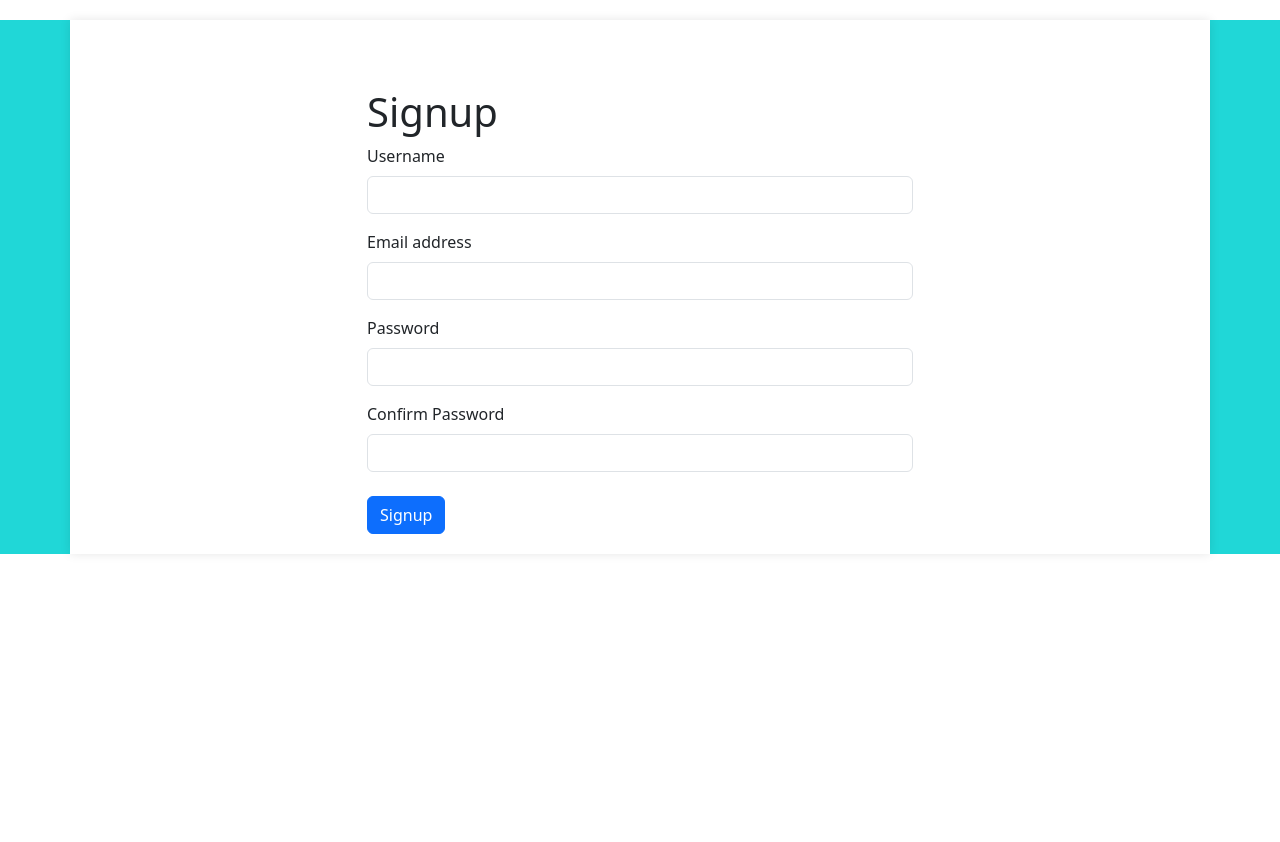
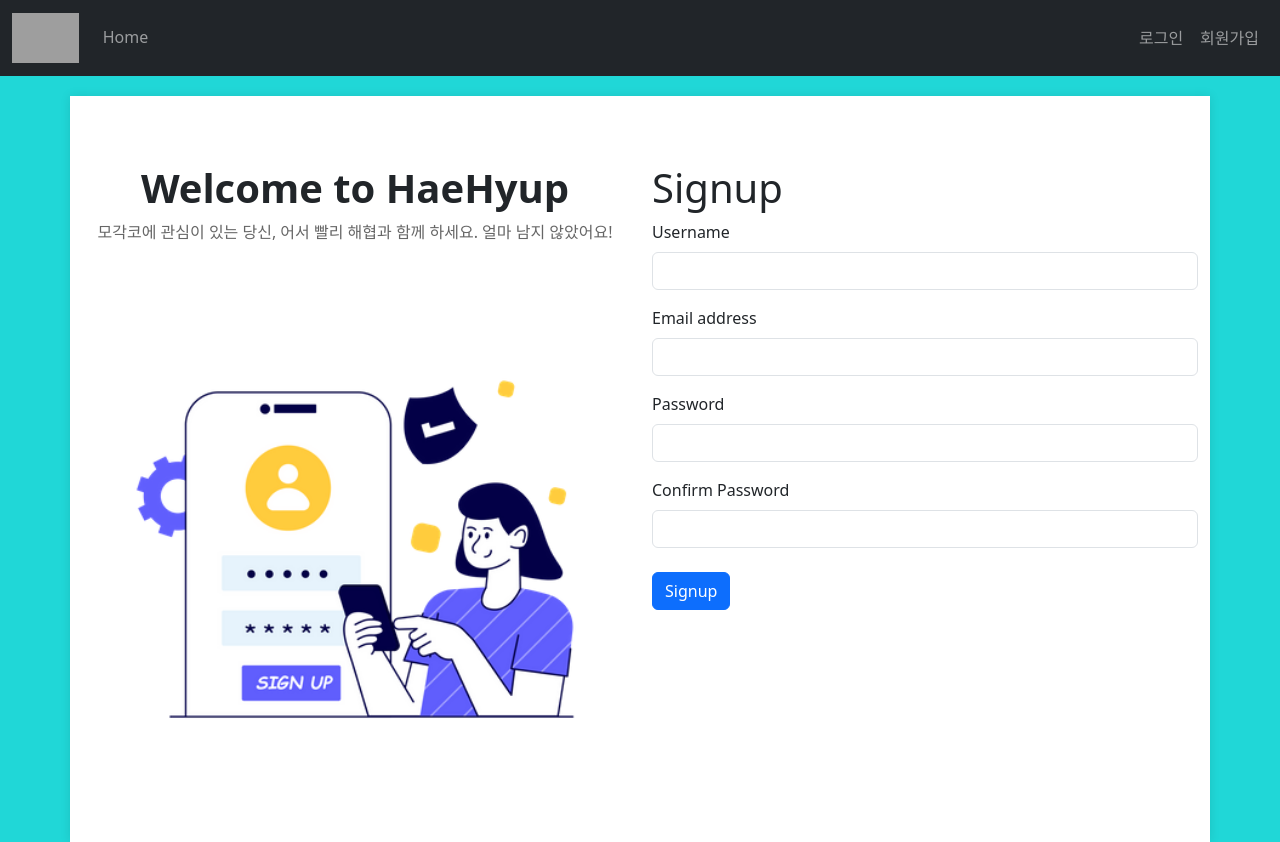
Before and after one commit to jinbepirate/haehyup-front, a React (Vite) app: page /signup in a window 1280 px wide. Before the commit the page ends 800 px from the top, so only its background shows below. Built offline with nearby package versions, Linux system fonts and the light colour scheme; grey boxes are pictures that could not be loaded.

Commit message:
feat: signup 페이지 디자인 추가

```diff
--- a/package.json
+++ b/package.json
@@ -29,6 +29,8 @@
     "localforage": "^1.10.0",
 
     "match-sorter": "^6.3.4",
+
+    "mdb-react-ui-kit": "^8.0.0",
 
     "react": "^18.2.0",
 
--- a/src/components/Home/profile/Profile.jsx
+++ b/src/components/Home/profile/Profile.jsx
@@ -1,7 +1,17 @@
-import { useEffect, useState } from "react"
-import { MDBCol, MDBContainer, MDBRow, MDBCard, MDBCardText, MDBCardBody, MDBCardImage, MDBBtn, MDBTypography, MDBIcon } from 'mdb-react-ui-kit';
+import { useEffect, useState } from "react";
+import {
+  MDBCol,
+  MDBContainer,
+  MDBRow,
+  MDBCard,
+  MDBCardText,
+  MDBCardBody,
+  MDBCardImage,
+  MDBBtn,
+  MDBTypography,
+  MDBIcon,
+} from "mdb-react-ui-kit";
 import { getUserById } from "~/lib/apis/user/userInfo";
-
 
 export default function ProfileComponent() {
   // profile 정보를 가져와서 상태로 관리
@@ -16,15 +26,19 @@ export default function ProfileComponent() {
     // });
   }, []);
   return (
-    <div className="vh-100" style={{ backgroundColor: '#eee' }}>
+    <div className="vh-100" style={{ backgroundColor: "#eee" }}>
       <MDBContainer className="container py-5 h-100">
         <MDBRow className="justify-content-center align-items-center h-100">
           <MDBCol md="12" xl="4">
-            <MDBCard style={{ borderRadius: '15px' }}>
+            <MDBCard style={{ borderRadius: "15px" }}>
               <MDBCardBody className="text-center">
                 <div className="mt-3 mb-4">
-                  <MDBCardImage src={profile.profileImageUrl}
-                    className="rounded-circle" fluid style={{ width: '100px' }} />
+                  <MDBCardImage
+                    src={profile.profileImageUrl}
+                    className="rounded-circle"
+                    fluid
+                    style={{ width: "100px" }}
+                  />
                 </div>
                 <MDBTypography tag="h4">{profile.nickname}</MDBTypography>
                 <MDBCardText className="text-muted mb-4">
@@ -43,7 +57,7 @@ export default function ProfileComponent() {
                   </MDBBtn>
                 </div>
 
-                <MDBBtn rounded size="lg">
+                <MDBBtn href="/mypage" rounded size="lg">
                   MY PAGE
                 </MDBBtn>
               </MDBCardBody>
@@ -52,5 +66,5 @@ export default function ProfileComponent() {
         </MDBRow>
       </MDBContainer>
     </div>
-  )
+  );
 }
--- a/src/components/MyNavbar/MyNavbar.jsx
+++ b/src/components/MyNavbar/MyNavbar.jsx
@@ -24,7 +24,9 @@ export default function MyNavbar() {
       variant="dark"
     >
       <Container fluid>
-        <Navbar.Brand href="#"><img src={LogoImg} alt='logo image' height='50' /></Navbar.Brand>
+        <Navbar.Brand href="#">
+          <img src={LogoImg} alt="logo image" height="50" />
+        </Navbar.Brand>
         <Navbar.Toggle aria-controls={`Navbar-expand-${EXPAND_BREAKPOINT}`} />
         <Navbar.Offcanvas
           id={`Navbar-expand-${EXPAND_BREAKPOINT}`}
@@ -33,25 +35,28 @@ export default function MyNavbar() {
         >
           <Offcanvas.Header closeButton>
             <Offcanvas.Title id={`NavbarLabel-expand-${EXPAND_BREAKPOINT}`}>
-              { BRAND_TITLE }
+              {BRAND_TITLE}
             </Offcanvas.Title>
           </Offcanvas.Header>
           <Offcanvas.Body className="flex-row-reverse">
             <Nav
               className={`justify-content-around flex-row pb-4 pb-${EXPAND_BREAKPOINT}-0`}
             >
-              <Nav.Link className="flex-grow-1 text-center border border-dark border-end-0"
-                        href="/login">
+              <Nav.Link
+                className="flex-grow-1 text-center border border-dark border-end-0"
+                href="/signin"
+              >
                 로그인
               </Nav.Link>
-              <Nav.Link className="flex-grow-1 text-center border border-dark"
-                        href="/signup">
+              <Nav.Link
+                className="flex-grow-1 text-center border border-dark"
+                href="/signup"
+              >
                 회원가입
               </Nav.Link>
             </Nav>
             <Nav className="justify-content-start flex-grow-1 pe-3">
-              <Nav.Link href="#action1">Home</Nav.Link>
-              <Nav.Link href="#action2">게시판</Nav.Link>
+              <Nav.Link href="/home">Home</Nav.Link>
             </Nav>
           </Offcanvas.Body>
         </Navbar.Offcanvas>
--- a/src/routes/board/mypage/mypage.jsx
+++ b/src/routes/board/mypage/mypage.jsx
@@ -1,6 +1,7 @@
 import React, { useState, useEffect } from "react";
 import { Container, Row, Col, Image } from "react-bootstrap";
 import "./mypage.css";
+import MyNavbar from "../../../components/MyNavbar/MyNavbar";
 
 const MyPage = () => {
   // 사용자 정보와 스터디 리스트를 상태로 관리
@@ -25,6 +26,9 @@ const MyPage = () => {
   }, []);
 
   return (
+    <>
+      <MyNavbar />
+
       <Container>
         <h1 className="header">
           <b>🫡마이페이지</b>
@@ -50,7 +54,11 @@ const MyPage = () => {
                 <b>사용자 정보</b>
               </h2>
 
-            <Image className="profile" src="src\img\jinbe.jpeg" roundedCircle />
+              <Image
+                className="profile"
+                src="src\img\jinbe.jpeg"
+                roundedCircle
+              />
 
               <p>이름: {userInfo.name}</p>
               <p>이메일: {userInfo.email}</p>
@@ -58,6 +66,7 @@ const MyPage = () => {
           </Col>
         </Row>
       </Container>
+    </>
   );
 };
 
--- a/src/routes/board/signin/signin.jsx
+++ b/src/routes/board/signin/signin.jsx
@@ -1,5 +1,6 @@
 import React, { useState } from "react";
 import { Form, Button, Container, Row, Col, Alert } from "react-bootstrap";
+import MyNavbar from "../../../components/MyNavbar/MyNavbar";
 
 export default function Signin() {
   const [formData, setFormData] = useState({
@@ -35,6 +36,8 @@ export default function Signin() {
   };
 
   return (
+    <>
+      <MyNavbar />
       <Container>
         <Row className="justify-content-md-center mt-5">
           <Col md={6}>
@@ -76,5 +79,6 @@ export default function Signin() {
           </Col>
         </Row>
       </Container>
+    </>
   );
 }
--- a/src/routes/board/signup/signup.jsx
+++ b/src/routes/board/signup/signup.jsx
@@ -1,5 +1,6 @@
 import React, { useState } from "react";
 import { Form, Button, Container, Row, Col, Alert } from "react-bootstrap";
+import MyNavbar from "../../../components/MyNavbar/MyNavbar";
 
 export default function Signup() {
   const [formData, setFormData] = useState({
@@ -37,8 +38,32 @@ export default function Signup() {
   };
 
   return (
+    <>
+      <MyNavbar />
       <Container>
         <Row className="justify-content-md-center mt-5">
+          <Col
+            md={6}
+            style={{
+              display: "flex",
+              flexDirection: "column",
+              textAlign: "center",
+              justifyContent: "space-evenly",
+            }}
+          >
+            <h1>
+              <b>Welcome to HaeHyup</b>
+            </h1>
+            <p>
+              모각코에 관심이 있는 당신, 어서 빨리 해협과 함께 하세요. 얼마 남지
+              않았어요!
+            </p>
+            <img
+              src="src\img\sign-up.png"
+              alt="Signup illustration"
+              className="img-fluid mt-3"
+            />
+          </Col>
           <Col md={6}>
             <h1>Signup</h1>
             {error && <Alert variant="danger">{error}</Alert>}
@@ -106,5 +131,6 @@ export default function Signup() {
           </Col>
         </Row>
       </Container>
+    </>
   );
 }
```
Also changed, not shown: src/routers/main-router.jsx (+5 -6 lines), src/img/sign-up.png (added), 1 other file (tests, documents, lock files or other folders). Lines whose indentation alone changed are shown as unchanged.
